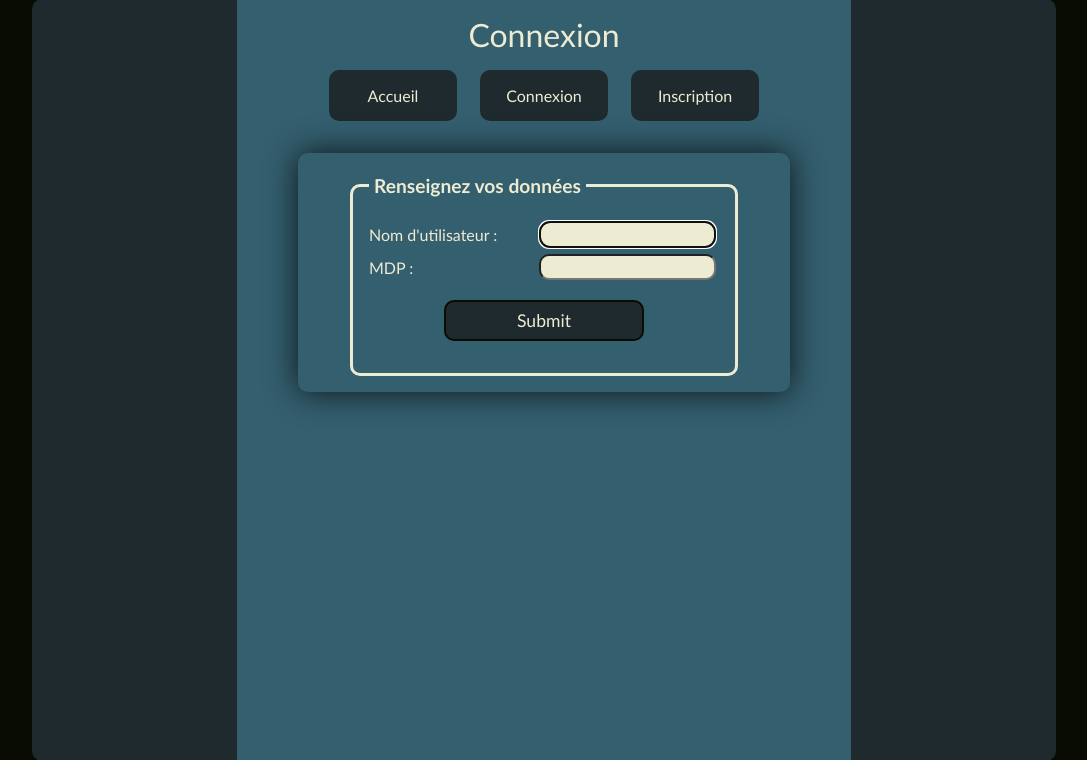
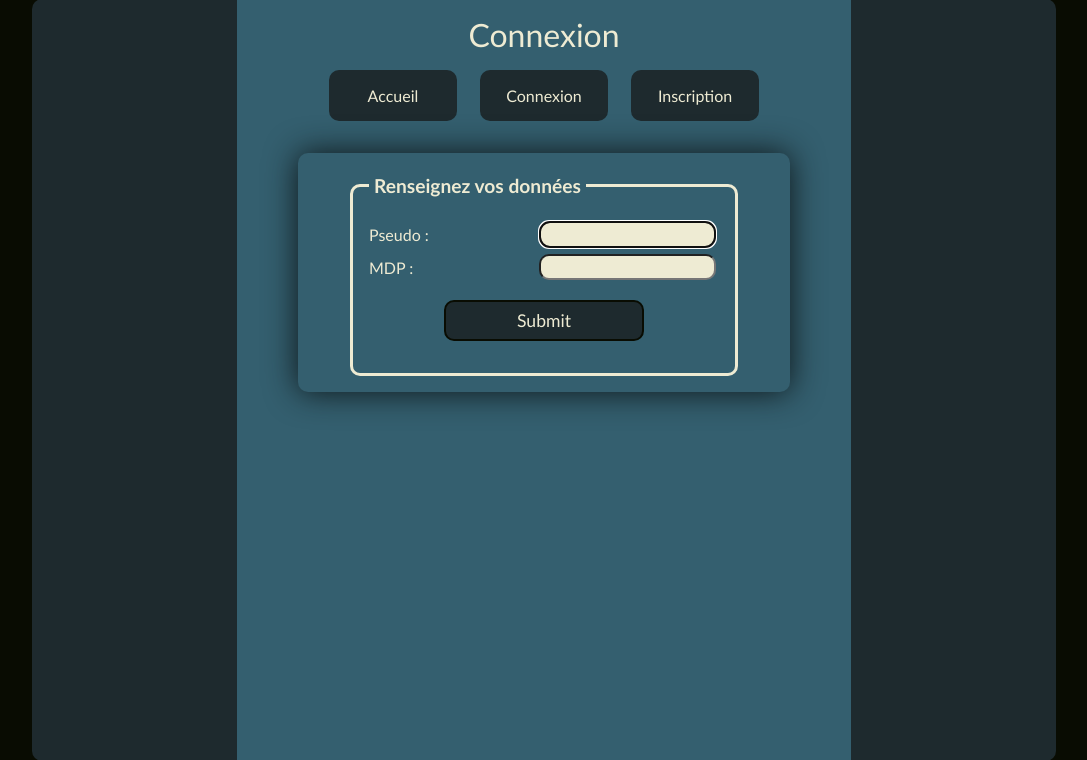
Before and after one commit to shbibsamy/formulaire_connexion, a PHP site: page /connexion.php in a window 1280 px wide. Shown: the part 17-777 px from the top of the page, without its empty margins (96-1183 px from the left). Run offline with PHP 8.4, Linux system fonts and the light colour scheme.

Commit message:
modification de formulaire

```diff
--- a/connexion.php
+++ b/connexion.php
@@ -20,7 +20,7 @@
                 <fieldset>
                     <legend>Renseignez vos données</legend>
                     <label>
-                        <span>Nom d'utilisateur :</span>
+                        <span>Pseudo :</span>
                         <input type="text" name="login" required autofocus>
                     </label>
                     <label>
--- a/inscription.php
+++ b/inscription.php
@@ -28,7 +28,7 @@
                         <input type='text' name='prenom' required>
                     </label>
                     <label>
-                        <span>Username :</span>
+                        <span>Pseudo :</span>
                         <input type='text' name='login' required>
                     </label>
                     <label>
```
